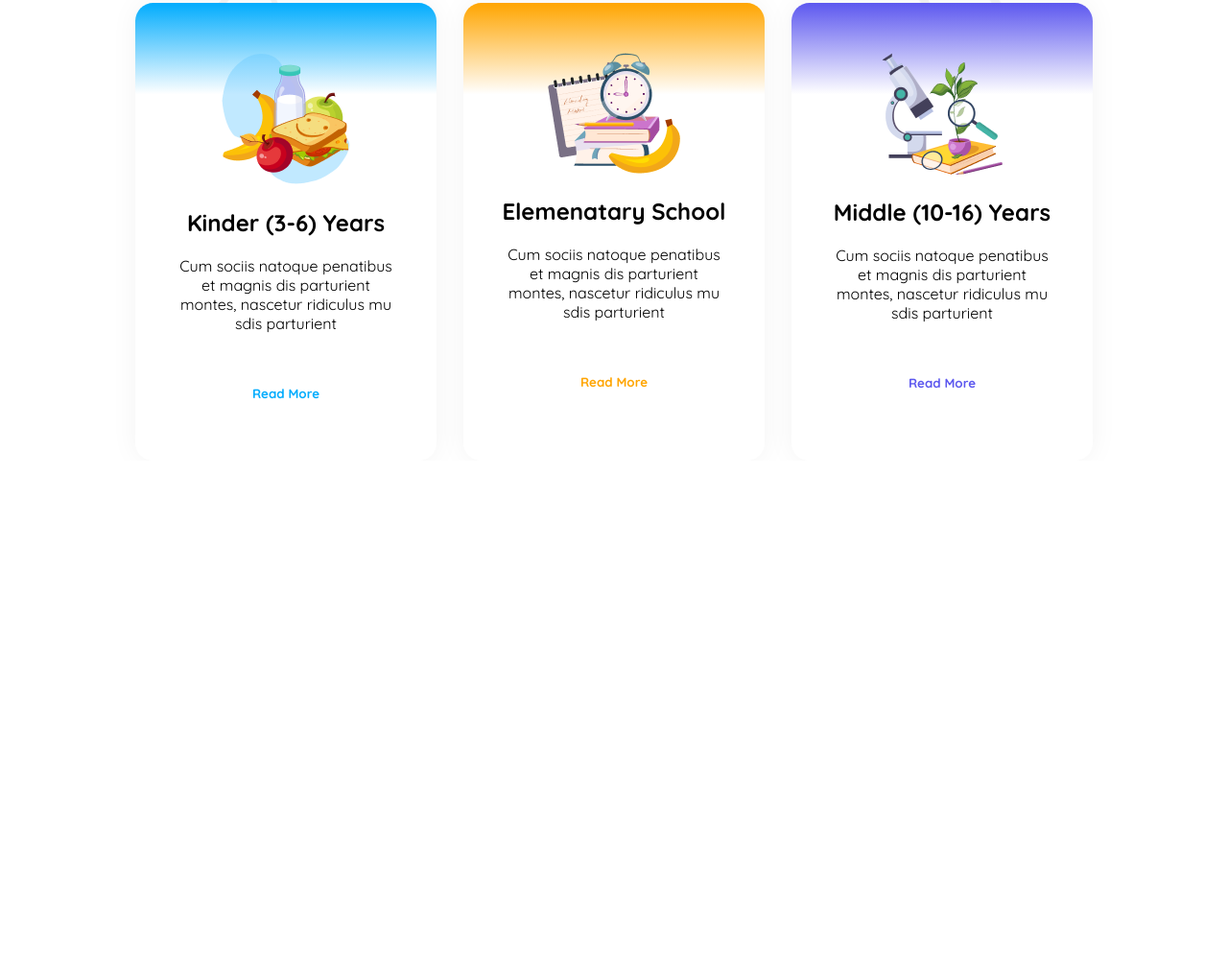
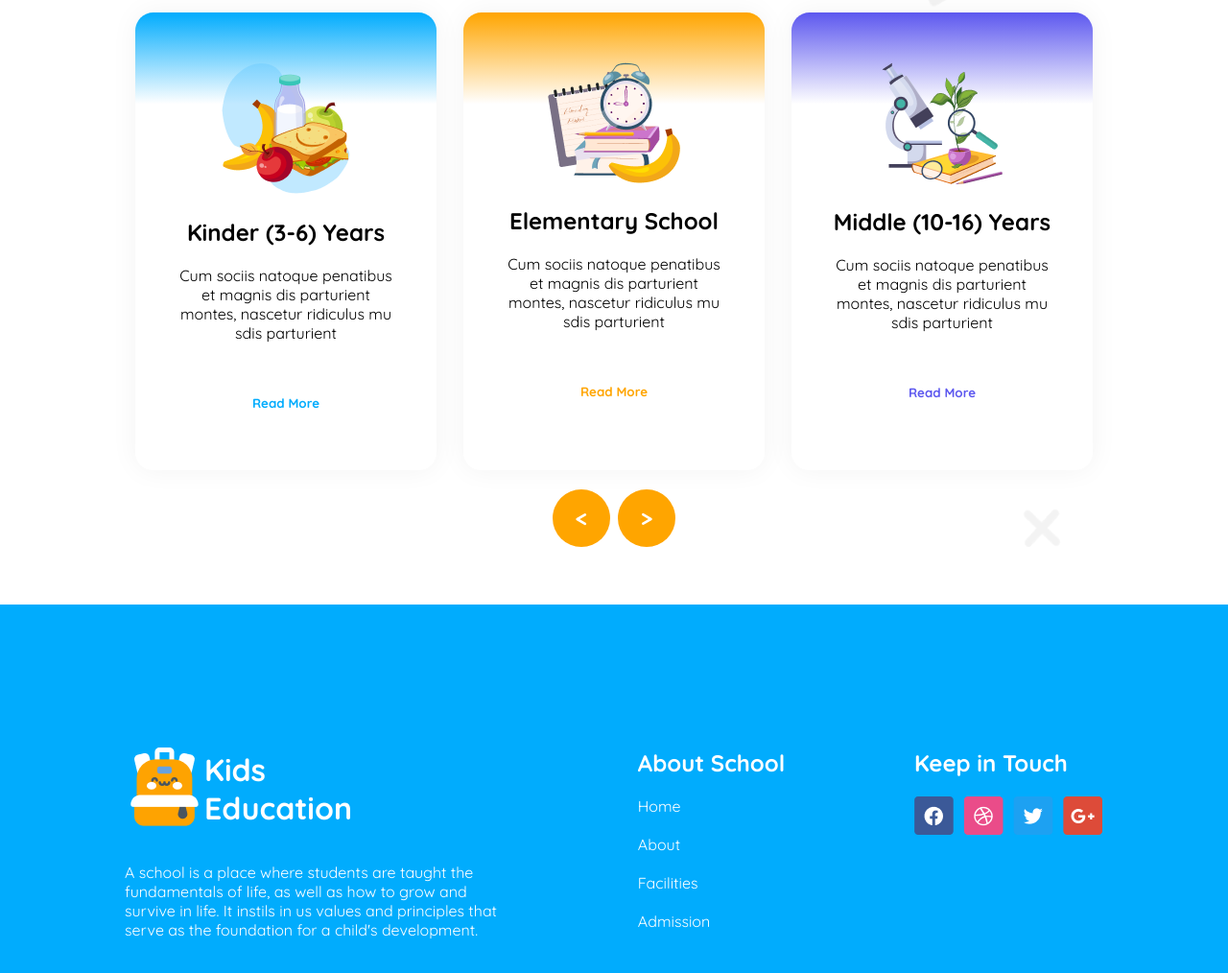
Before and after one commit to Naeem240/a2-kids-school, a plain HTML site: page index.html in a window 1280 px wide. Shown: the part 736-1750 px from the top of the page at 96% size. Before the commit the page ends 1216 px from the top, so only its background shows below. Drawn offline with Linux system fonts and the light colour scheme.

Commit message:
Footer Section Updated

```diff
--- a/index.html
+++ b/index.html
@@ -34,8 +34,10 @@
         <hr class="underline-nav">
         <div class="banner">
             <div>
-                <h1><span class="color-orange">Empowering</span> students from small age <span class="color-skyblue">towards vision</span></h1>
-                <p>With the courage, Confidence, Creativity and Compassion to make their Unique Contribution in a Diverse and Dynamic World.</p>
+                <h1><span class="color-orange">Empowering</span> students from small age <span
+                        class="color-skyblue">towards vision</span></h1>
+                <p>With the courage, Confidence, Creativity and Compassion to make their Unique Contribution in a
+                    Diverse and Dynamic World.</p>
                 <button>Enroll Now</button>
             </div>
             <div class="banner-img"><img src="images/hero-kids.png" alt="hero-kids"></div>
@@ -55,7 +57,7 @@
                 </div>
                 <div class="elementary">
                     <img src="images/elementary.png" alt="elementary">
-                    <h1>Elemenatary School</h1>
+                    <h1>Elementary School</h1>
                     <p>Cum sociis natoque penatibus et magnis
                         dis parturient montes, nascetur ridiculus
                         mu sdis parturient</p>
@@ -70,9 +72,43 @@
                     <button>Read More</button>
                 </div>
             </div>
+            <div class="arrow">
+                <button><</button>
+                <button>></button>
+            </div>
         </section>
     </main>
-    <footer></footer>
+    <footer>
+        <div class="main-footer">
+            <div>
+                <div class="footer-logo">
+                    <div><img src="images/Group 1.png" alt="logo"></div>
+                    <h1>Kids <span>Education</span></h1>
+                </div>
+                <p>A school is a place where students are taught the fundamentals of life, as well as how to grow and
+                    survive in life. It instils in us values and principles that serve as the foundation for a child's
+                    development.</p>
+            </div>
+            <div class="about-school">
+                <h2>About School</h2>
+                <ul>
+                    <li>Home</li>
+                    <li>About</li>
+                    <li>Facilities</li>
+                    <li>Admission</li>
+                </ul>
+            </div>
+            <div>
+                <h2>Keep in Touch</h2>
+                <div class="social-icon">
+                    <div><img src="images/fb.png" alt="fb"></div>
+                    <div><img src="images/dribble.png" alt="dribble"></div>
+                    <div><img src="images/twitter.png" alt="twitter"></div>
+                    <div><img src="images/google+.png" alt="google  "></div>
+                </div>
+            </div>
+        </div>
+    </footer>
 </body>
 
 </html>
--- a/styles/style.css
+++ b/styles/style.css
@@ -9,6 +9,9 @@ body {
 button {
     cursor: pointer;
     border: none;
+}
+button:hover{
+    opacity: 0.9;
 }
 
 /* Universal Style Start */
@@ -132,6 +135,9 @@ button {
 main {
     background-image: url(/images/bg.png);
     background-position: top;
+    padding-top: 10px;
+    background-size: cover;
+    background-repeat: repeat;
 }
 
 .standard-curr>h1 {
@@ -188,9 +194,68 @@ main {
     color: #5D58EF;
 }
 
+.arrow{
+    display: flex;
+    justify-content: center;
+    margin-top: 20px;
+}
+.arrow button{
+    background-color: orange;
+    color: white;
+    font-weight: bold;
+    font-size: 1.5rem;
+    width: 60px;
+    height: 60px;
+    border-radius: 50%;
+    margin: 0px -10px;
+}
+.arrow button:hover{
+    background: lightgray;
+    color: black;
+}
+
 /* Standard Curr. End */
 
+
+/* Footer Start */
+
+footer{
+    background-color: #01ACFD;
+    color: white;
+    padding: 130px;
+    margin: 60px -141px 0px -141px;
+}
+.main-footer{
+    display: flex;
+    justify-content: space-between;
+}
+.footer-logo{
+    display: flex;
+    align-items: center;
+}
+.footer-logo span{
+    display: block;
+}
+
+.main-footer>div p{
+    width: 400px;
+}
+
+.about-school ul li{
+    list-style: none;
+    margin: 20px 0px;
+    margin-left: -40px;
+}
+
+.social-icon{
+    display: flex;
+    gap: 10px;
+}
+
+/* Footer End */
+
 /* For Mobile Device */
+
 @media screen and (max-width: 576px) {
     body {
         margin: 0px 16px;
@@ -203,7 +268,7 @@ main {
 
     .logo h1,
     .menu-list,
-    .main-nav button {
+    .main-nav button, .arrow button {
         display: none;
     }
 
@@ -233,7 +298,7 @@ main {
         gap: 20px;
         margin-top: 8px;
     }
-    .banner h1 {
+    .banner h1, .standard-curr>h1 {
         font-size: 2.5rem;
     }
 
@@ -246,5 +311,6 @@ main {
     .standard-curr>div{
         flex-direction: column;
     }
+
 }
 /* For Mobile Device End */
```
Also changed, not shown: images/Group 1.png (added).
